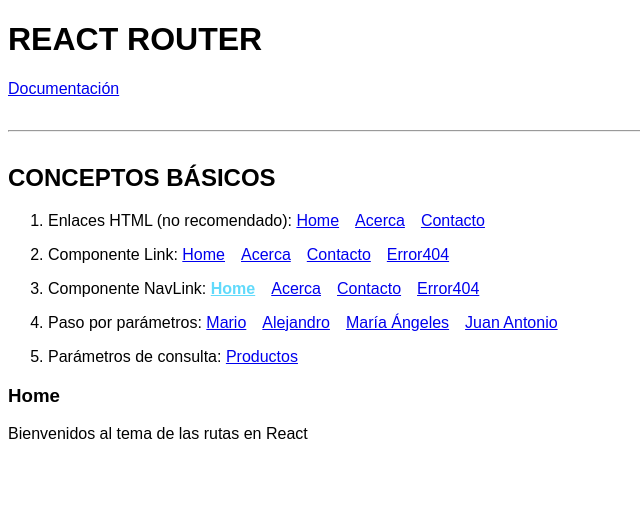
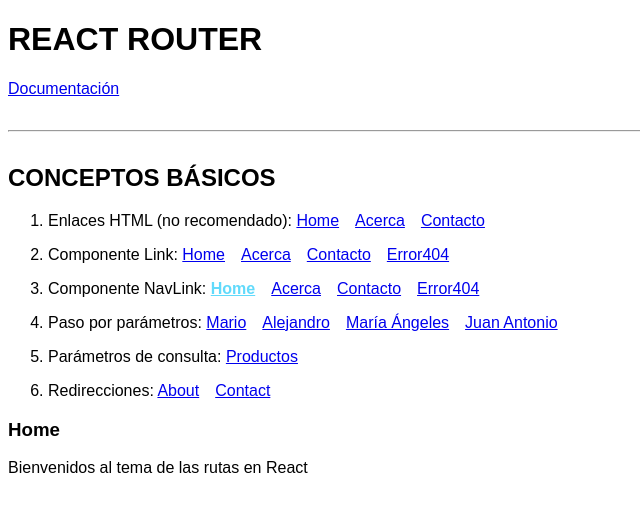
Before and after one commit to Marioo295/03-react-rutas, a React (Create React App) app: page / in a window 1280 px wide. Shown: the top 512 px of the page, without its empty margins (0-640 px from the left). Built offline with nearby package versions, Linux system fonts and the light colour scheme.

Commit message:
Rutas: redirecciones

```diff
--- a/src/components/ConceptosBasicos.js
+++ b/src/components/ConceptosBasicos.js
@@ -1,5 +1,5 @@
 import React from 'react'
-import { BrowserRouter as Router, Route, Switch } from 'react-router-dom'
+import { BrowserRouter as Router, Redirect, Route, Switch } from 'react-router-dom'
 import Acerca from '../pages/Acerca'
 import Contacto from '../pages/Contacto'
 import Error404 from '../pages/Error404';
@@ -16,6 +16,8 @@ a no ser que tenga el atributo exact en el componente*/
 
 /* Para para un parámetro a un link hay que utilizar /: */
 
+/* Para redireccionar una página con otra dentro de la aplicación, se usa el componente <Redirect /> */
+
 /* El uso del * de Error404 indica que cualquier ruta se va a cargar y siempre se pone al final */
 
 const ConceptosBasicos = () => {
@@ -30,6 +32,8 @@ const ConceptosBasicos = () => {
                     <Route exact path="/contacto" component={Contacto}></Route>
                     <Route exact path="/usuario/:username" component={Usuario}></Route>
                     <Route exact path="/productos" component={Productos}></Route>
+                    <Route exact path="/about"><Redirect to="/acerca"></Redirect></Route>
+                    <Route exact path="/contact"><Redirect to="/contacto"></Redirect></Route>
                     <Route path="*" component={Error404}></Route>
                 </Switch>
             </Router>
--- a/src/components/MenuConceptos.js
+++ b/src/components/MenuConceptos.js
@@ -36,6 +36,11 @@ const MenuConceptos = () => {
                     <span>Parámetros de consulta: </span>
                     <Link to="/productos">Productos</Link>
                 </li>
+                <li>
+                    <span>Redirecciones: </span>
+                    <Link to="/about">About</Link>
+                    <Link to="/contact">Contact</Link>
+                </li>
             </ol>
         </nav>
     );
```
